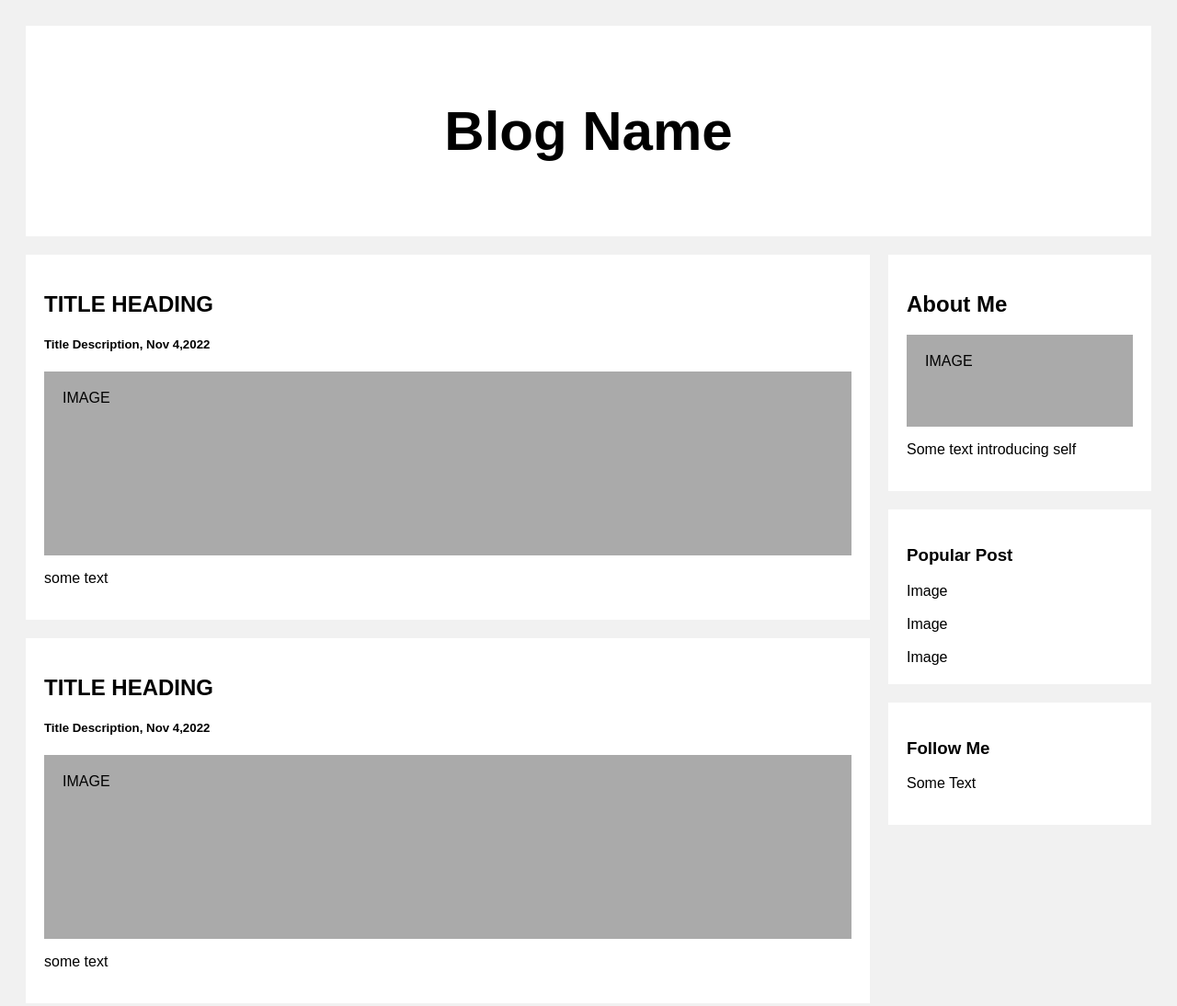
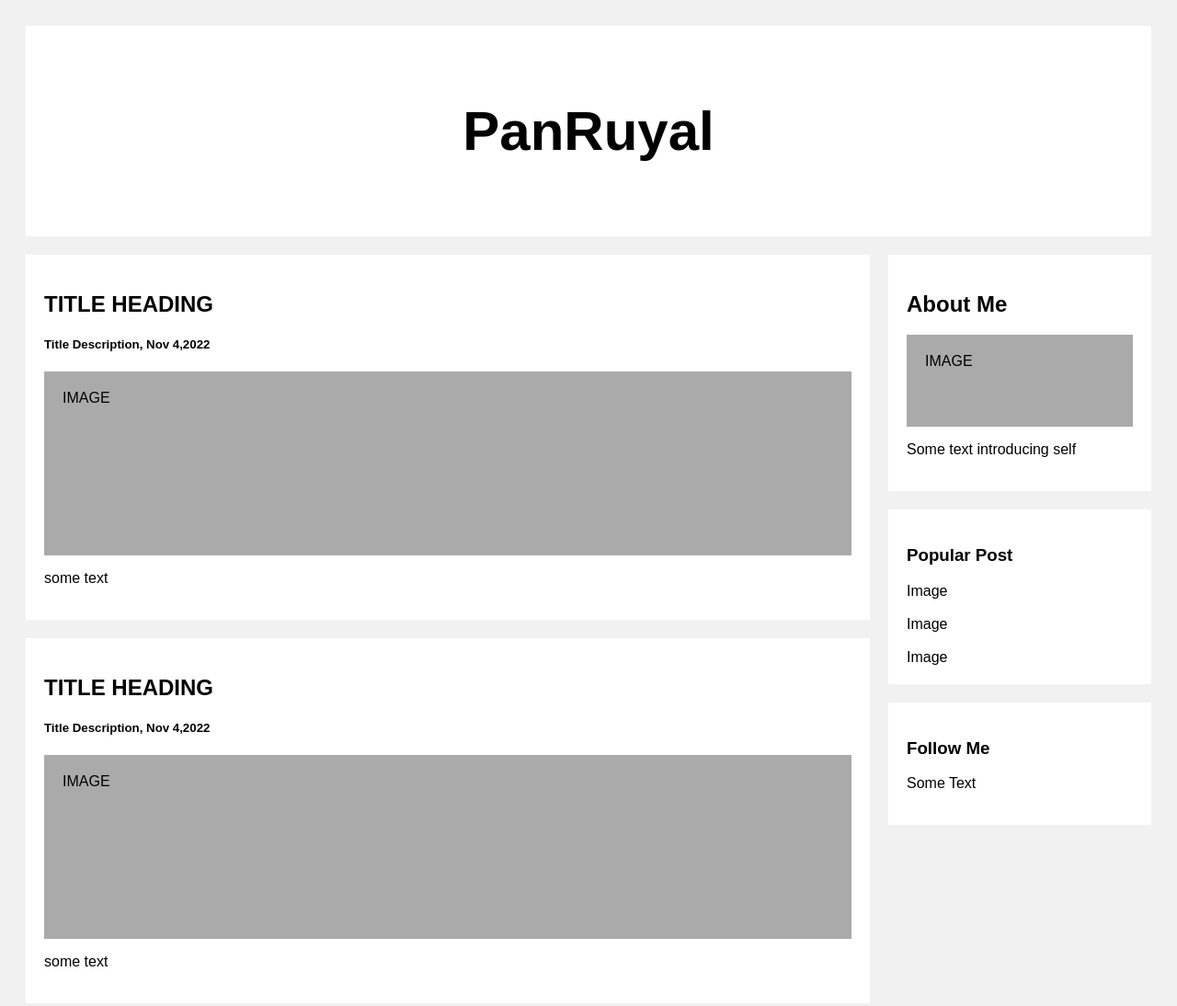
Before and after one commit to PanRuyal/PanRuyal.github.io, a plain HTML site: page index.html in a window 1280 px wide. Shown: the top 1094 px of the page at 92% size. Drawn offline with Linux system fonts and the light colour scheme.

Commit message:
blog try end

```diff
--- a/index.html
+++ b/index.html
@@ -74,7 +74,7 @@
 
     <body>
         <div class="header">
-            <h2>Blog Name</h2>
+            <h2>PanRuyal</h2>
         </div>
         <div class="row">
             <div class="leftcolumn">
```
